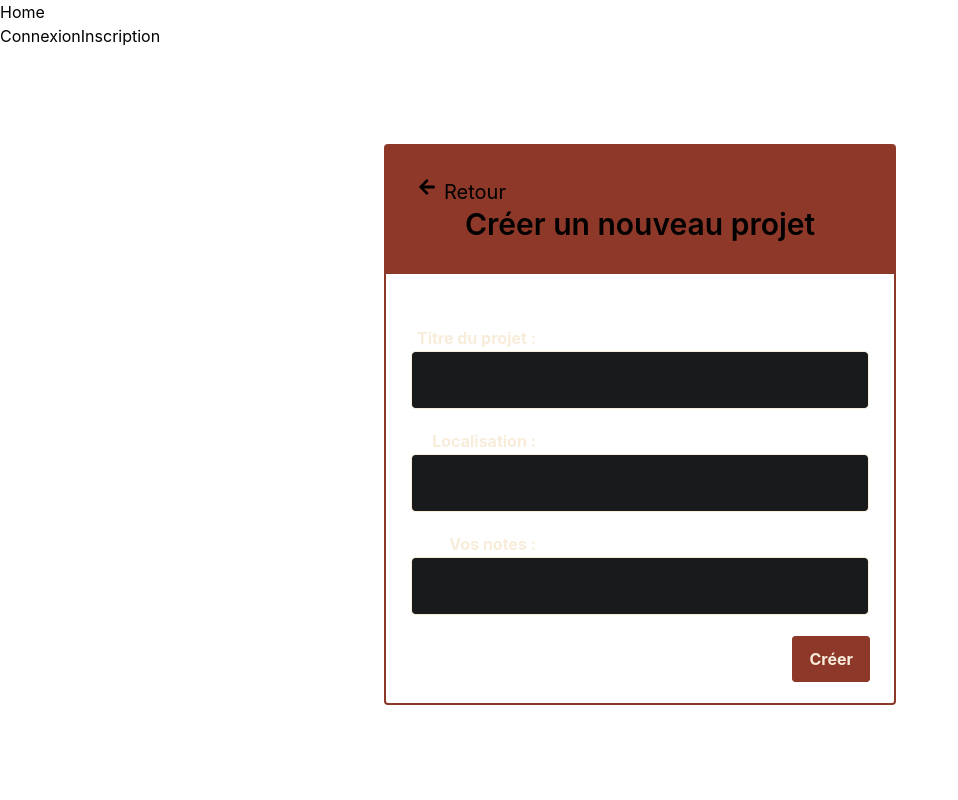
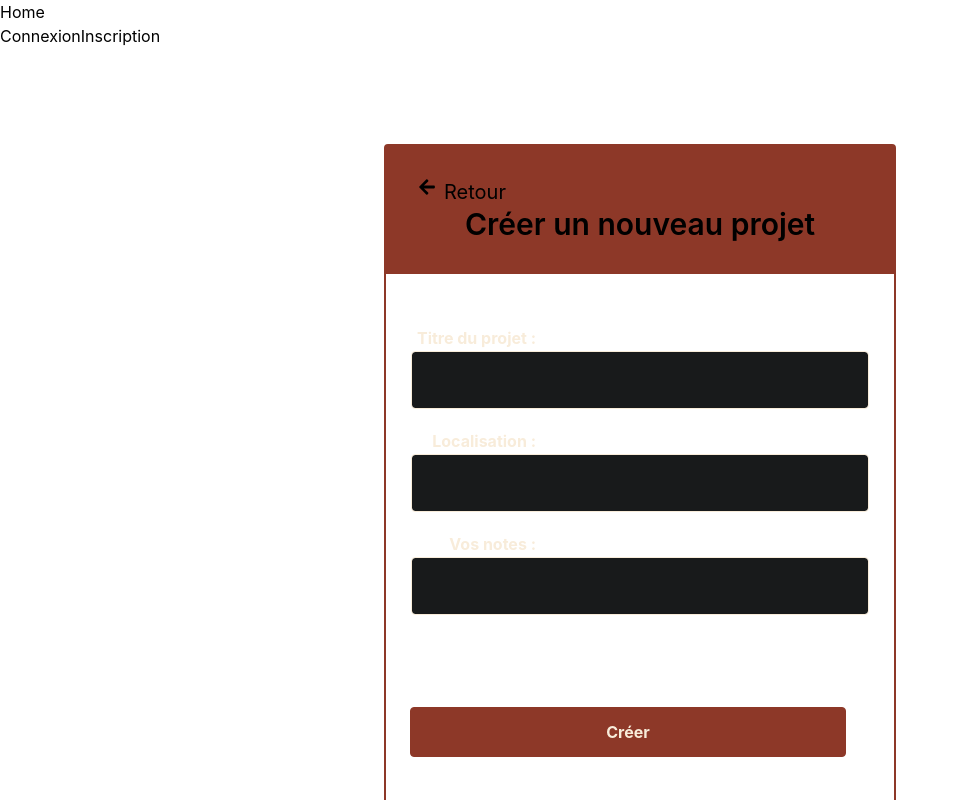
Before and after one commit to ophelie-gaudin/Immotep_front_react, a React (Create React App) app: page /dashboard/new in a window 1280 px wide. Shown: the top 800 px of the page, without its empty margins (0-958 px from the left). Built offline with nearby package versions, Linux system fonts and the light colour scheme.

Commit message:
links between button on dashboard and its form

```diff
--- a/src/Components/Dashboard/index.jsx
+++ b/src/Components/Dashboard/index.jsx
@@ -44,7 +44,7 @@ const Dashboard = () => {
         </div>
         <div className="mb-10 mr-8 flex justify-end">
           <a href="/dashboard/new">
-            <OrangeButton>Créer un nouveau Logement</OrangeButton>
+            <OrangeButton>Créer un nouveau Projet</OrangeButton>
           </a>
         </div>
       </div>
--- a/src/Pages/NewProject/index.jsx
+++ b/src/Pages/NewProject/index.jsx
@@ -1,18 +1,69 @@
-import React from "react";
+import React, { useState } from "react";
 import FormsCard from "../../Components/FormsCard";
 import Input from "../../Components/Main/Input";
-import OrangeButton from "../../Components/Main/OrangeButton";
 
 const NewProject = () => {
+  const [title, setTitle] = useState("");
+  const [localization, setLocalization] = useState("");
+  const [comment, setComment] = useState("");
+
+  const handleSubmit = (e) => {
+    e.preventDefault();
+    fetch(`https://immotep-api.herokuapp.com/projects`, {
+      method: "post",
+      headers: {
+        "Content-Type": "application/json",
+      },
+      body: JSON.stringify({
+        project: {
+          title,
+          localization,
+          comment,
+        },
+      }),
+    })
+      .then((res) => {
+        if (res.ok) {
+          window.location.href = "/dashboard";
+          return res.json();
+        } else {
+          throw new Error(res);
+        }
+      })
+      .then((json) => console.log(json.user.id))
+      .catch((err) => console.error(err));
+  };
+
   return (
     <div>
       <FormsCard title="Créer un nouveau projet ">
-        <Input label="Titre du projet" type="text" name="title" />
-        <Input label="Localisation" type="text" name="localization" />
-        <Input label="Vos notes" type="text" name="" />
-        <div className="flex justify-end mb-8 mt-8 mr-6">
-          <OrangeButton>Créer</OrangeButton>
-        </div>
+        <>
+          <form onSubmit={handleSubmit}>
+            <Input
+              label="Titre du projet"
+              type="text"
+              name="title"
+              onChange={(e) => setTitle(e.target.value)}
+            />
+            <Input
+              label="Localisation"
+              type="text"
+              name="localization"
+              onChange={(e) => setLocalization(e.target.value)}
+            />
+            <Input
+              label="Vos notes"
+              type="text"
+              name="comment"
+              onChange={(e) => setComment(e.target.value)}
+            />
+            <div className="flex justify-end mb-8 mt-8 mr-6">
+              <button className="orange-button forms-buttons" type="submit">
+                Créer
+              </button>
+            </div>
+          </form>
+        </>
       </FormsCard>
     </div>
   );
```
